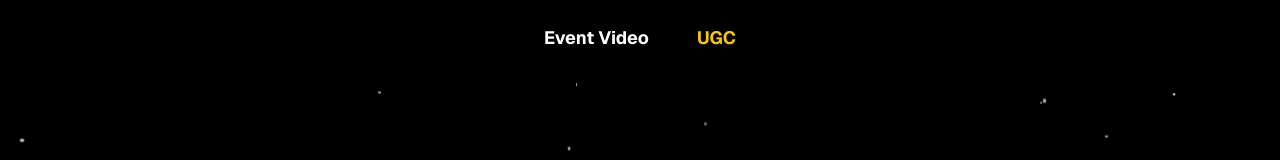
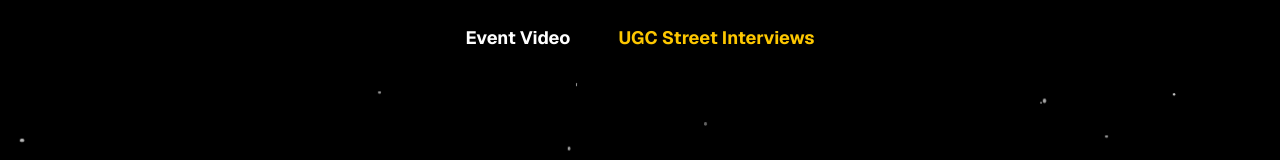
Before and after one commit to akhilkannur/v0-lisn-carrd-clone, a Next.js app: page /ugc in a window 1280 px wide. Shown: the top 160 px of the page. Built offline with nearby package versions, Linux system fonts and the light colour scheme; a web font is replaced by a local one.

Commit message:
feat(header): update UGC link text to 'UGC Street Interviews'

```diff
--- a/components/header.tsx
+++ b/components/header.tsx
@@ -19,7 +19,7 @@ export function Header() {
           href="/ugc"
           className={`text-lg font-bold transition-colors ${pathname === "/ugc" ? "text-yellow-400" : "text-white hover:text-yellow-400"}`}
         >
-          UGC
+          UGC Street Interviews
         </Link>
       </div>
     </header>
```
